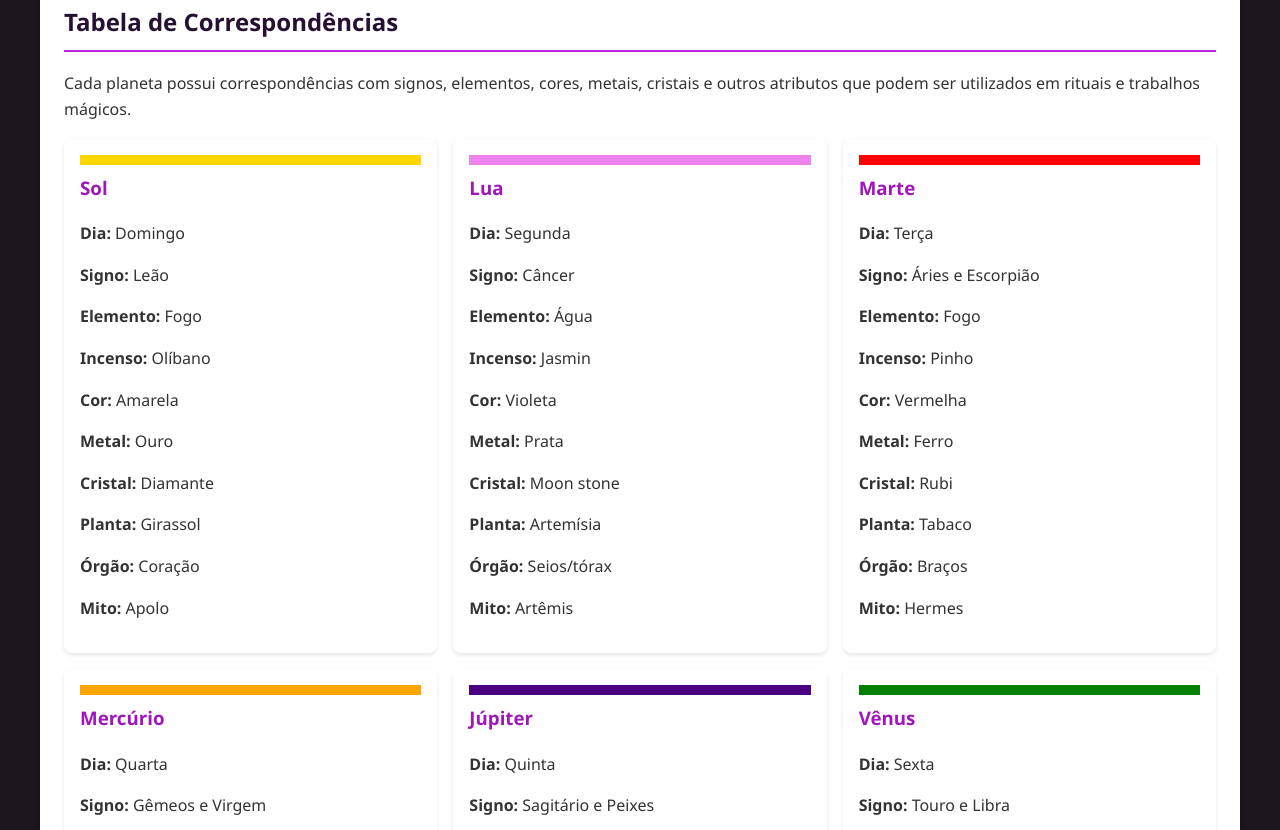
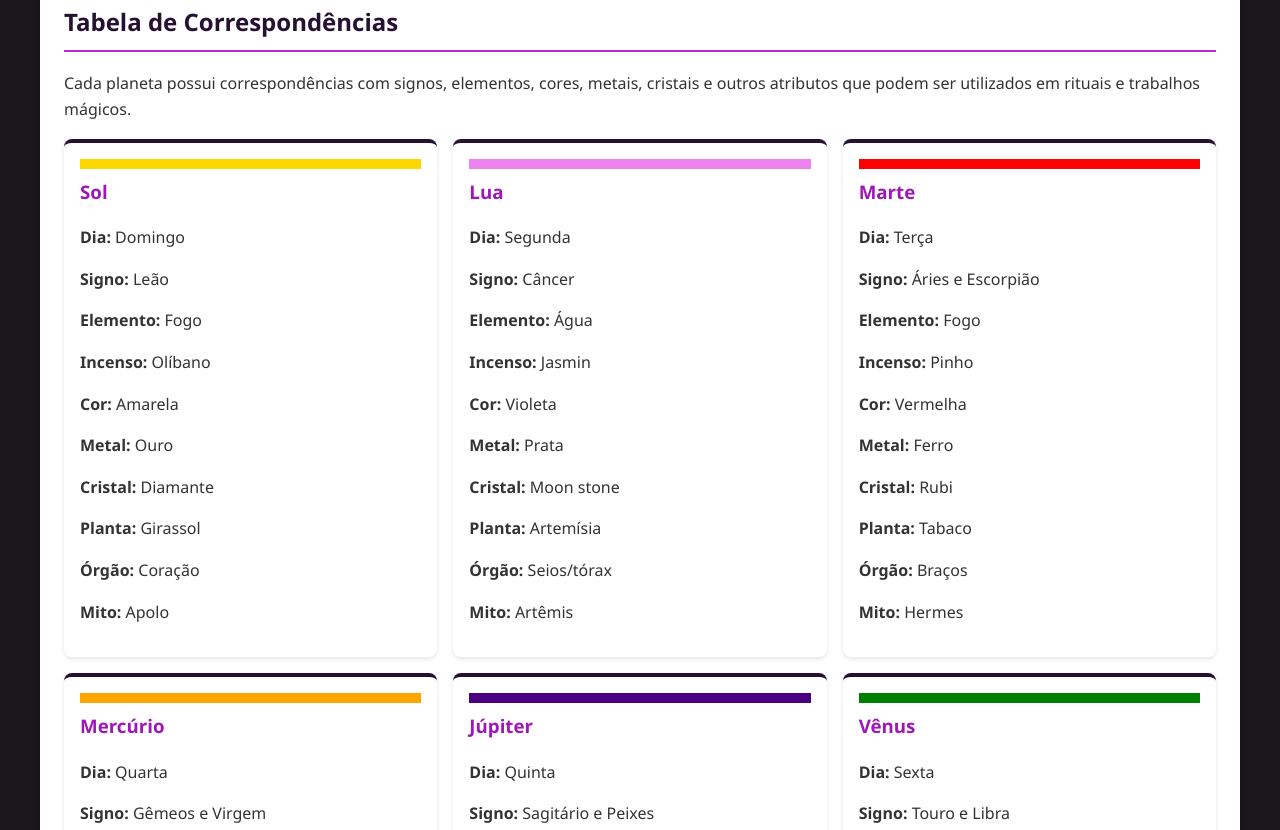
Before and after one commit to ProsperidadeQuantica/tabela-horas-planetarias, a plain HTML site: page index.html in a window 1280 px wide. Shown: the part 2223-3053 px from the top of the page. Drawn offline with Linux system fonts and the light colour scheme.

Commit message:
index.html

```diff
--- a/index.html
+++ b/index.html
@@ -137,7 +137,7 @@
             border-radius: 8px;
             padding: 1rem;
             box-shadow: 0 2px 4px rgba(0, 0, 0, 0.1);
-            border-top: none;
+            border-top: 4px solid var(--primary);
         }
 
         .planet h3 {
```
